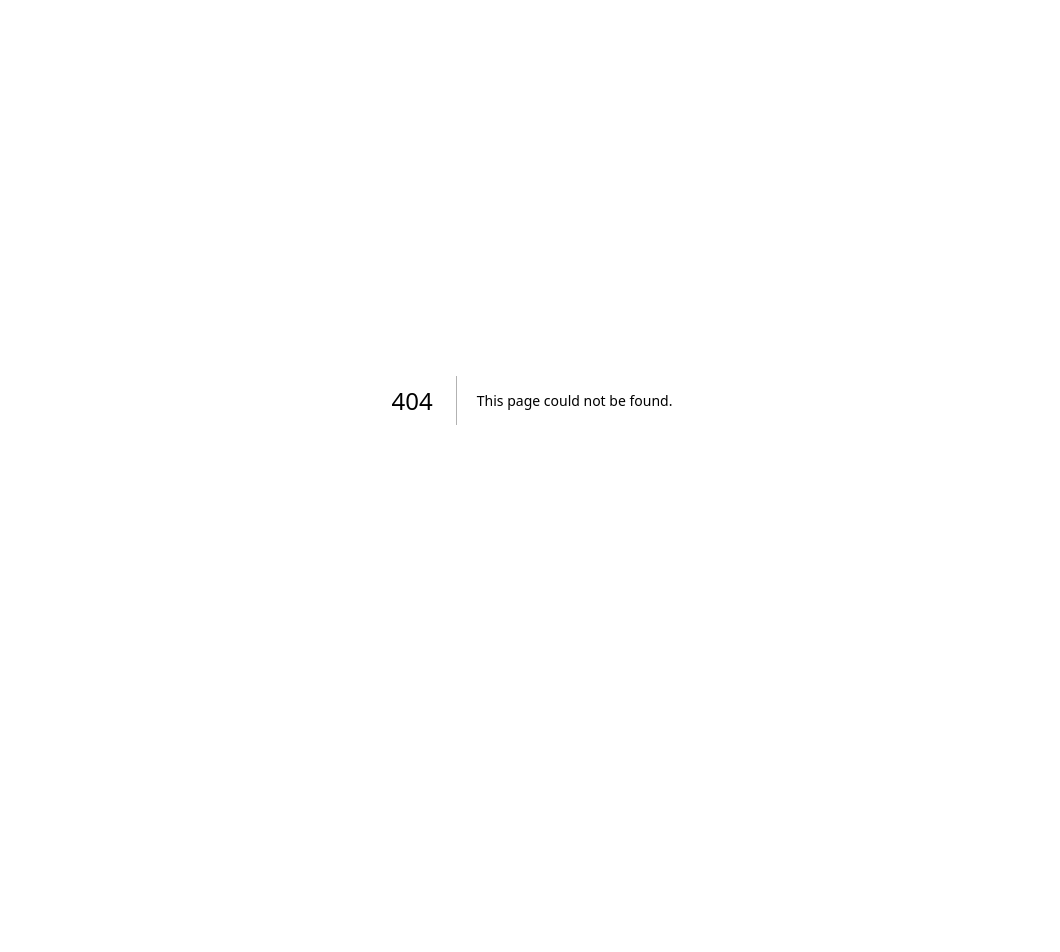
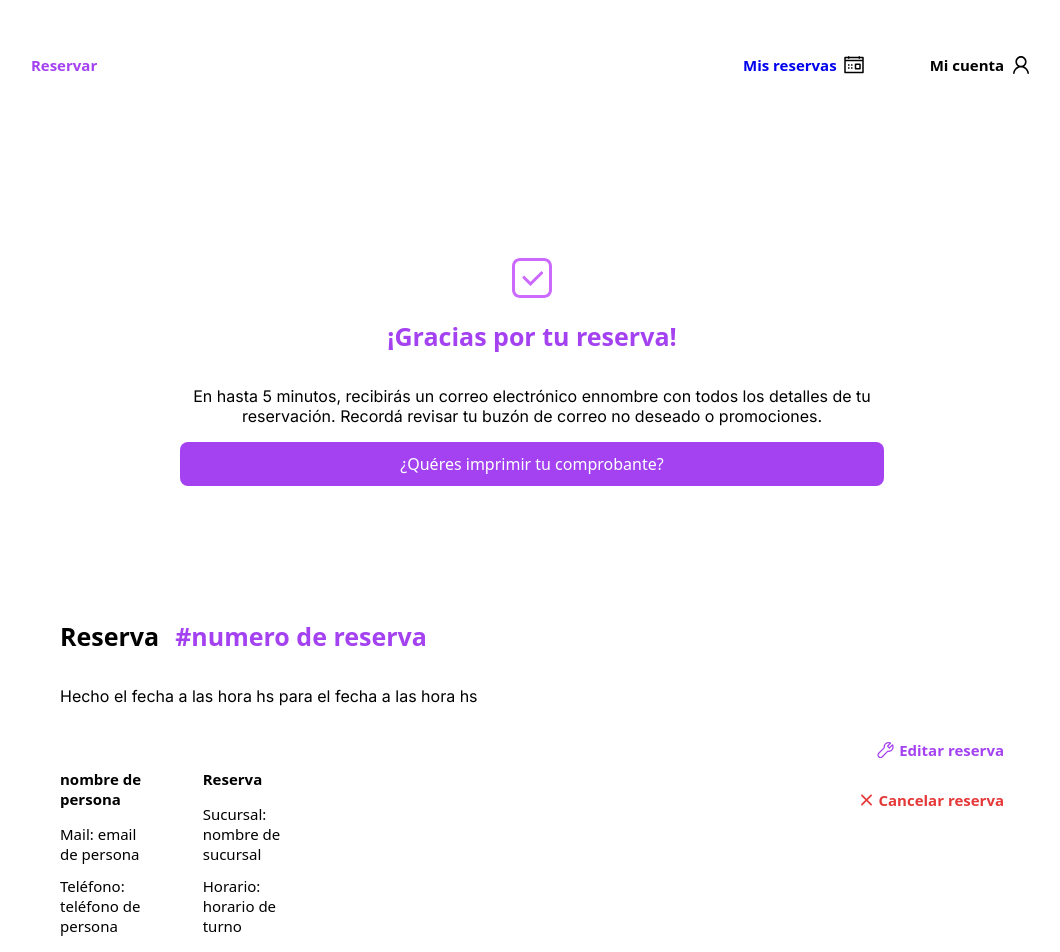
Before and after one commit to LucasGlave/MiTurnoWeb, a Next.js app: page /reserve/id in a window 1280 px wide. Before the commit this address had no page. Shown: the top 952 px of the page, without its empty margins (108-1168 px from the left). Before the commit the page ends 800 px from the top, so only its background shows below. Built offline with nearby package versions, Linux system fonts and the light colour scheme.

Commit message:
add ReserveSuccess

```diff
--- /dev/null
+++ b/src/app/reserve/id/page.js
@@ -0,0 +1,8 @@
+import React from "react";
+import ReserveSuccess from "@/components/reserve/ReserveSuccess";
+
+const id = () => {
+  return <ReserveSuccess />;
+};
+
+export default id;
--- /dev/null
+++ b/src/components/reserve/ReserveSuccess.js
@@ -0,0 +1,159 @@
+import React from "react";
+
+import styles from "../../app/login.module.scss";
+import Header from "../header/Header";
+const ReserveSuccess = () => {
+  //const {id} = useParams()
+
+  return (
+    <div className={styles.container}>
+      <Header />
+      <div
+        className={styles.card}
+        style={{ marginTop: "3rem", width: "44rem", height: "29rem" }}
+      >
+        <svg
+          xmlns="http://www.w3.org/2000/svg"
+          width="48"
+          height="48"
+          viewBox="0 0 48 48"
+          fill="none"
+        >
+          <path
+            fillRule="evenodd"
+            clipRule="evenodd"
+            d="M12 7H36C38.7614 7 41 9.23858 41 12V36C41 38.7614 38.7614 41 36 41H12C9.23858 41 7 38.7614 7 36V12C7 9.23858 9.23858 7 12 7ZM4 12C4 7.58172 7.58172 4 12 4H36C40.4183 4 44 7.58172 44 12V36C44 40.4183 40.4183 44 36 44H12C7.58172 44 4 40.4183 4 36V12ZM32.7148 17.629L22.5 27.8438L16.7852 22.129C16.3947 21.7385 15.7615 21.7385 15.371 22.129L14.629 22.871C14.2385 23.2615 14.2385 23.8947 14.629 24.2852L21.4219 31.0781L21.8088 31.4482C22.1954 31.818 22.8046 31.818 23.1912 31.4482L23.5781 31.0781L34.871 19.7852C35.2615 19.3947 35.2615 18.7615 34.871 18.371L34.129 17.629C33.7385 17.2385 33.1053 17.2385 32.7148 17.629Z"
+            fill="#CC6AFF"
+          />
+        </svg>
+        <h1 style={{ color: "#a442f1" }}>¡Gracias por tu reserva!</h1>
+        <p style={{ textAlign: "center" }}>
+          En hasta 5 minutos, recibirás un correo electrónico en
+          {"nombre"} con todos los detalles de tu reservación. Recordá revisar
+          tu buzón de correo no deseado o promociones.
+        </p>
+        <button className={styles.button}>
+          ¿Quéres imprimir tu comprobante?
+        </button>
+      </div>
+      <div
+        style={{
+          display: "flex",
+          flexDirection: "row",
+          width: "100%",
+          paddingBottom: "3rem",
+        }}
+      >
+        <div
+          style={{
+            display: "flex",
+            flexDirection: "column",
+            width: "50%",
+            marginLeft: "10rem",
+            gap: "2rem",
+          }}
+        >
+          <div
+            className="top"
+            style={{ display: "flex", flexDirection: "column" }}
+          >
+            <div
+              style={{
+                display: "flex",
+                flexDirection: "row",
+                width: "100%",
+                gap: "1rem",
+              }}
+            >
+              <h1>Reserva</h1>
+              <h1 style={{ color: "#a442f1" }}>#{"numero de reserva"}</h1>
+            </div>
+            <p>
+              Hecho el {"fecha"} a las {"hora"} hs para el {"fecha"} a las{" "}
+              {"hora"} hs
+            </p>
+          </div>
+          <div
+            className="bottom"
+            style={{
+              display: "flex",
+              flexDirection: "row",
+              width: "50%",
+              gap: "3rem",
+            }}
+          >
+            <div>
+              <h3>{"nombre de persona"}</h3>
+              <h2>Mail: {"email de persona"}</h2>
+              <h2>Teléfono: {"teléfono de persona"}</h2>
+            </div>
+            <div>
+              <h3>Reserva</h3>
+              <h2>Sucursal: {"nombre de sucursal"}</h2>
+              <h2>Horario: {"horario de turno"}</h2>
+            </div>
+          </div>
+        </div>
+        <div
+          style={{
+            display: "flex",
+            flexDirection: "column",
+            width: "50%",
+            alignItems: "flex-end",
+            justifyContent: "center",
+            marginRight: "10rem",
+          }}
+        >
+          <div
+            style={{
+              display: "flex",
+              flexDirection: "row",
+              alignItems: "center",
+              gap: "3px",
+              color: "#A442F1",
+            }}
+          >
+            <svg
+              xmlns="http://www.w3.org/2000/svg"
+              width="21"
+              height="20"
+              viewBox="0 0 21 20"
+              fill="none"
+            >
+              <path
+                d="M13.6248 1.875C10.8561 1.875 8.62478 4.1063 8.62478 6.875C8.62478 7.02158 8.64791 7.22054 8.66384 7.40234L3.31228 12.7539C2.0821 13.9841 2.0821 15.9573 3.31228 17.1875C4.54246 18.4177 6.5157 18.4177 7.74588 17.1875L13.0974 11.8359C13.2792 11.8519 13.4782 11.875 13.6248 11.875C16.3935 11.875 18.6248 9.6437 18.6248 6.875C18.6248 6.02083 18.4048 5.22902 18.0388 4.57031C17.844 4.2099 17.352 4.14389 17.0623 4.43359L14.367 7.10938L13.3904 6.13281L16.0662 3.4375C16.3559 3.1478 16.2899 2.65576 15.9295 2.46094C15.2708 2.09499 14.4789 1.875 13.6248 1.875ZM13.6248 3.125C13.9285 3.125 14.1549 3.25535 14.4256 3.32031L12.0623 5.68359L12.0526 5.69325C11.8115 5.93442 11.8158 6.32675 12.0623 6.5625L13.9373 8.4375C14.173 8.68397 14.5654 8.68832 14.8065 8.44716L14.8162 8.4375L17.1795 6.07422C17.2444 6.34485 17.3748 6.57129 17.3748 6.875C17.3748 8.9813 15.7311 10.625 13.6248 10.625C13.3748 10.625 13.1742 10.6247 13.0193 10.5859L12.6873 10.4883L12.4334 10.7422L6.86697 16.3086C6.09715 17.0784 4.96101 17.0784 4.19119 16.3086L4.17166 16.2891C3.42191 15.5196 3.4281 14.3959 4.19119 13.6328L9.75759 8.06641L10.0115 7.8125L9.91384 7.48047C9.87512 7.32558 9.87478 7.125 9.87478 6.875C9.87478 4.7687 11.5185 3.125 13.6248 3.125Z"
+                fill="#A442F1"
+              />
+            </svg>
+            <h3>Editar reserva</h3>
+          </div>
+          <div
+            style={{
+              display: "flex",
+              flexDirection: "row",
+              alignItems: "center",
+              gap: "2px",
+              color: "#E53939",
+            }}
+          >
+            <svg
+              xmlns="http://www.w3.org/2000/svg"
+              width="21"
+              height="20"
+              viewBox="0 0 21 20"
+              fill="none"
+            >
+              <path
+                d="M5.26648 15.2338C5.59757 15.5649 6.13437 15.5649 6.46546 15.2338L10.5003 11.1989L14.5352 15.2338C14.8663 15.5649 15.4031 15.5649 15.7342 15.2338C16.0653 14.9027 16.0653 14.3659 15.7342 14.0348L11.6993 9.99996L15.7342 5.9651C16.0653 5.63401 16.0653 5.09721 15.7342 4.76612C15.4031 4.43503 14.8663 4.43503 14.5352 4.76612L10.5003 8.80098L6.46546 4.76612C6.13437 4.43503 5.59757 4.43503 5.26648 4.76612C4.93539 5.0972 4.93539 5.63401 5.26648 5.9651L9.30135 9.99996L5.26648 14.0348C4.93539 14.3659 4.93539 14.9027 5.26648 15.2338Z"
+                fill="#E53939"
+              />
+            </svg>
+            <h3>Cancelar reserva</h3>
+          </div>
+        </div>
+      </div>
+    </div>
+  );
+};
+
+export default ReserveSuccess;
```
Also changed, not shown: src/app/globals.css (+5 -103 lines), src/components/reserve/Reserve.js (+7 -0 lines).
